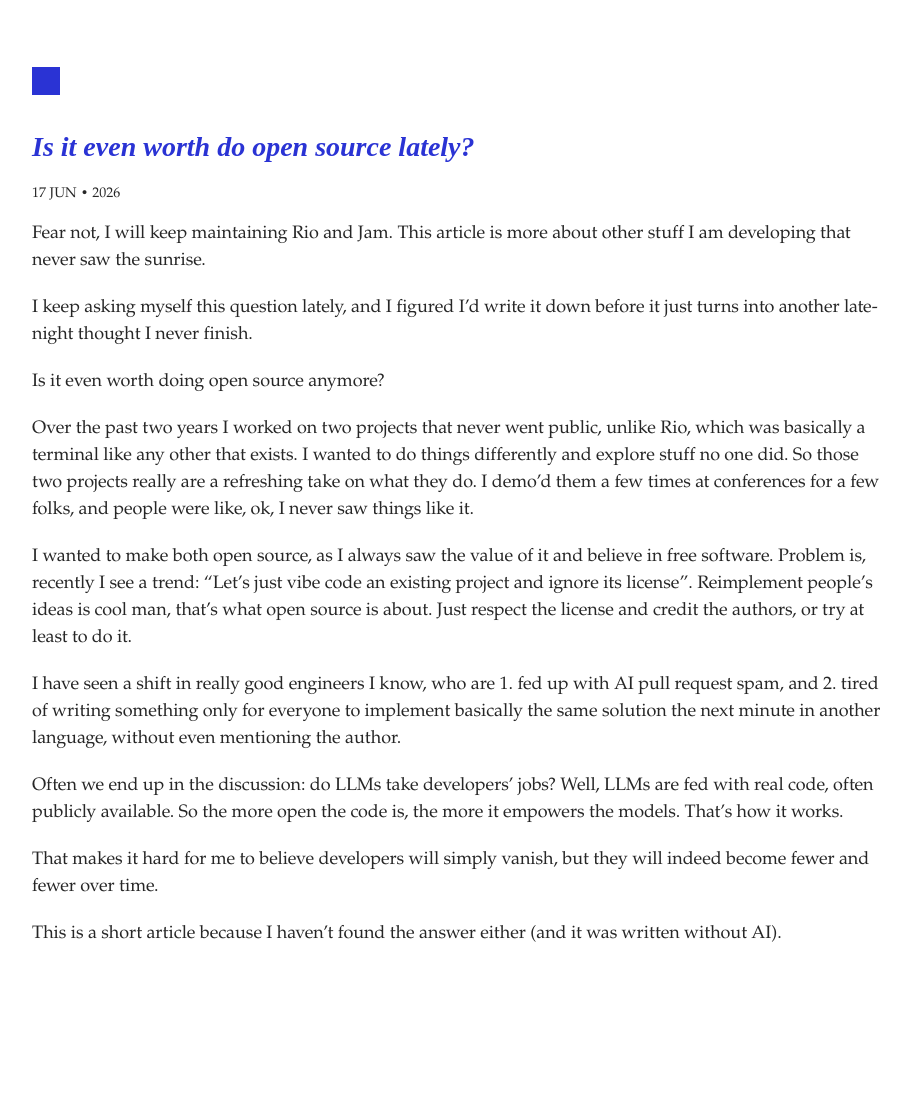
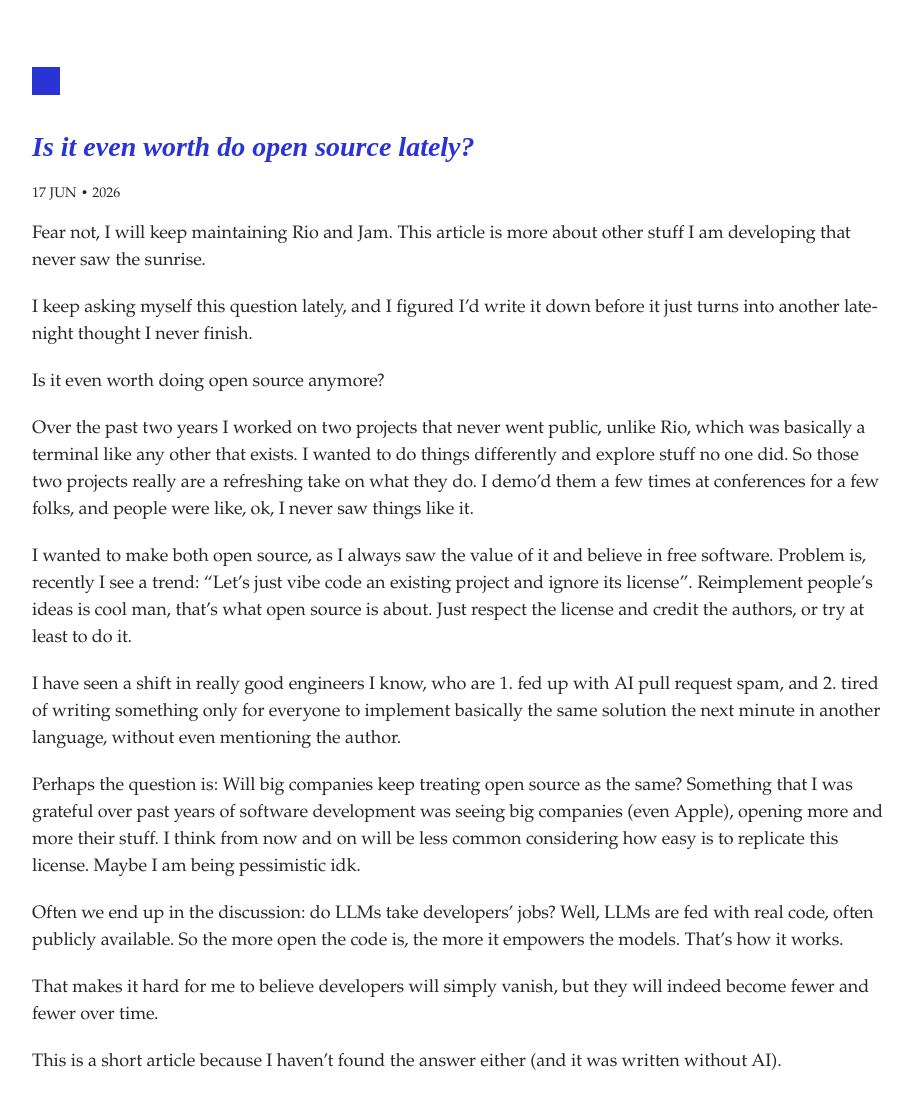
Before and after one commit to raphamorim/raphamorim.github.com, a Jekyll site: the page built from _posts/2026-06-17-is-it-even-worth-do-open-source-lately.md, in a window 1280 px wide. Shown: the whole page, without its empty margins (178-1092 px from the left). Built offline with Jekyll 4.4.1, drawn with Linux system fonts in a browser that asks for light colours; before the commit the page ends 968 px from its top, so only the background shows below that.

Commit message:
small update

```diff
--- a/_posts/2026-06-17-is-it-even-worth-do-open-source-lately.md
+++ b/_posts/2026-06-17-is-it-even-worth-do-open-source-lately.md
@@ -17,6 +17,8 @@ I wanted to make both open source, as I always saw the value of it and believe i
 
 I have seen a shift in really good engineers I know, who are 1. fed up with AI pull request spam, and 2. tired of writing something only for everyone to implement basically the same solution the next minute in another language, without even mentioning the author.
 
+Perhaps the question is: Will big companies keep treating open source as the same? Something that I was grateful over past years of software development was seeing big companies (even Apple), opening more and more their stuff. I think from now and on will be less common considering how easy is to replicate this license. Maybe I am being pessimistic idk.
+
 Often we end up in the discussion: do LLMs take developers' jobs? Well, LLMs are fed with real code, often publicly available. So the more open the code is, the more it empowers the models. That's how it works.
 
 That makes it hard for me to believe developers will simply vanish, but they will indeed become fewer and fewer over time.
```
